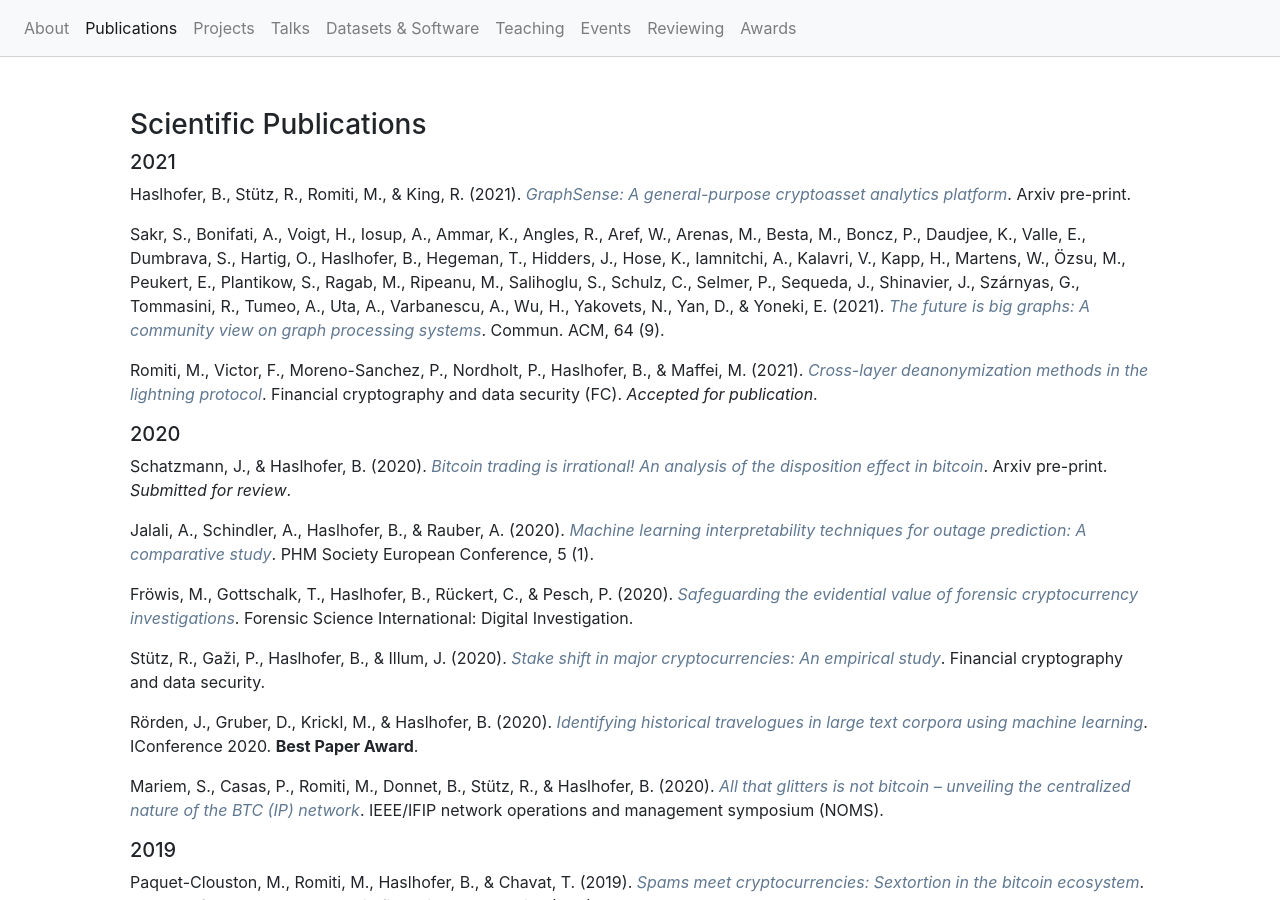
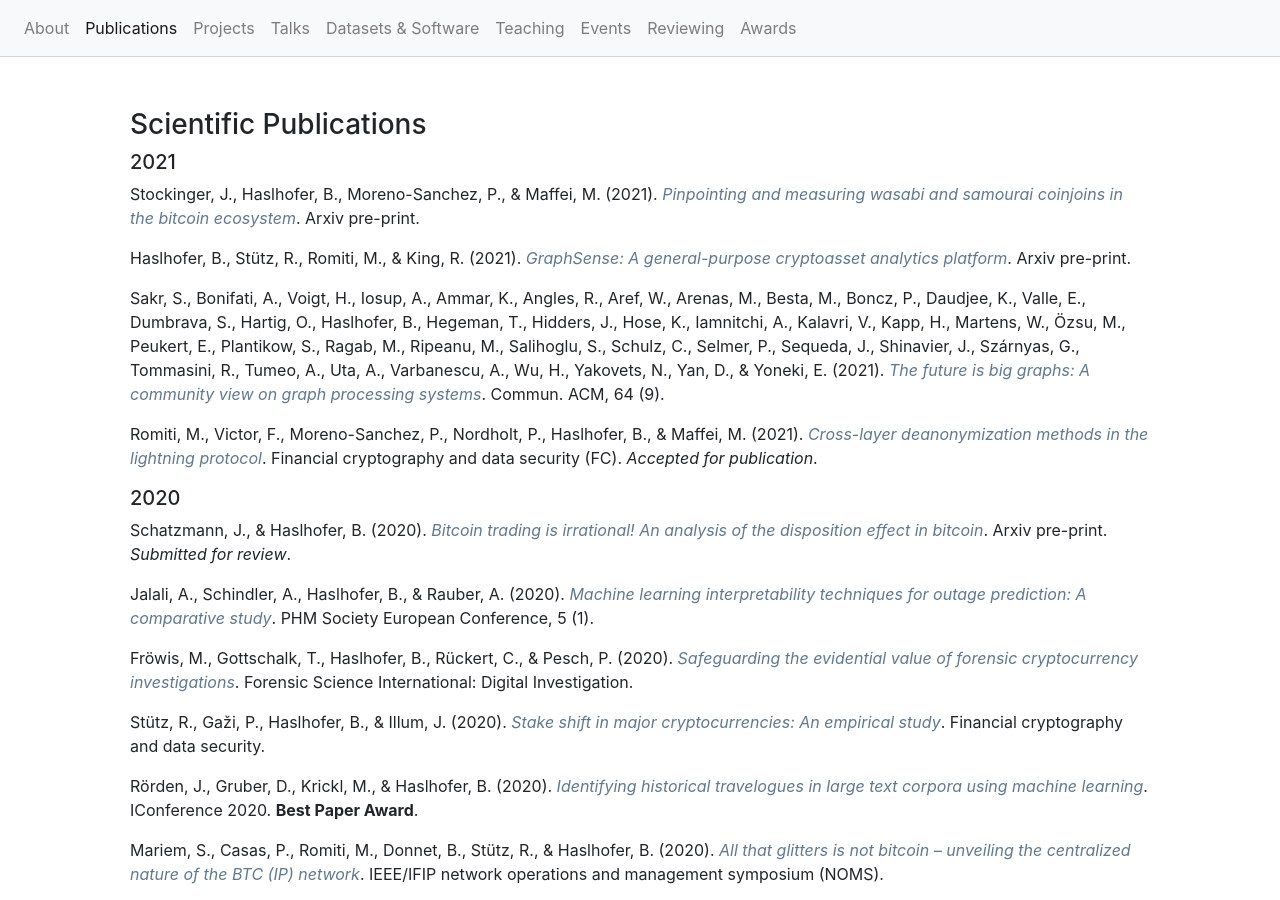
Before and after one commit to behas/behas.github.com, a Jekyll site: the page built from publications.html, in a window 1280 px wide and 900 px high. Built offline with Jekyll 4.4.1, drawn with Linux system fonts in a browser that asks for light colours; a style sheet for code colours, icons or effects is not loaded.

Commit message:
added mixing paper pre-print

```diff
--- a/_data/publications.yml
+++ b/_data/publications.yml
@@ -1,5 +1,22 @@
 ---
 references:
+- id: Stockinger:2021a
+  type: article-journal
+  author:
+  - family: Stockinger
+    given: Johann
+  - family: Haslhofer
+    given: Bernhard
+  - family: Moreno-Sanchez
+    given: Pedro
+  - family: Maffei
+    given: Matteo
+  issued:
+  - year: 2021
+  title: Pinpointing and measuring wasabi and samourai coinjoins in the bitcoin ecosystem
+  container-title: Arxiv pre-print
+  URL: https://arxiv.org/abs/2109.10229
+
 - id: Haslhofer:2021a
   type: article-journal
   author:
```
Also changed, not shown: assets/bibliography.bib (+8 -0 lines).
